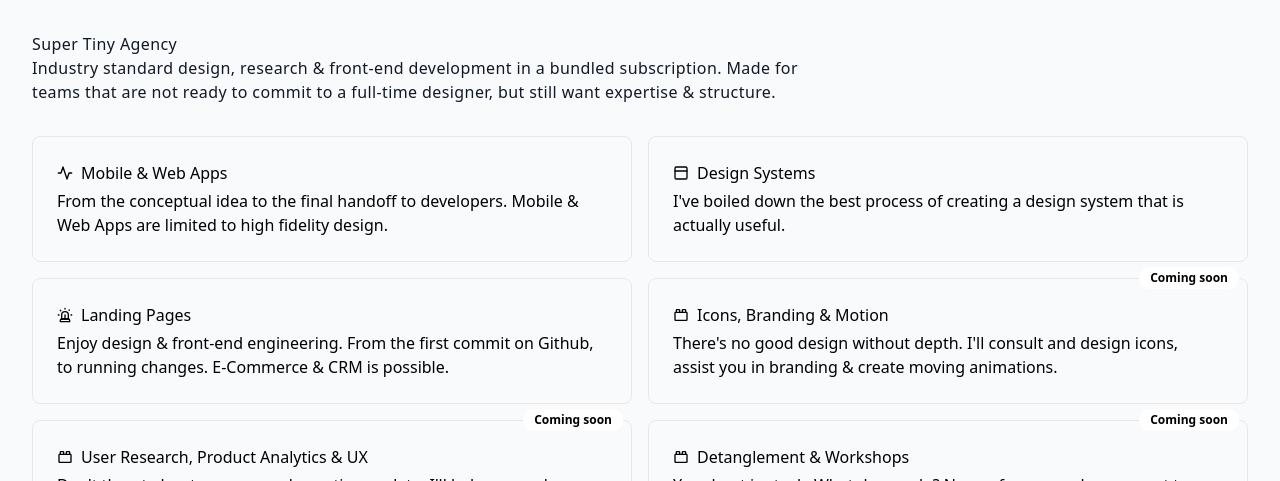
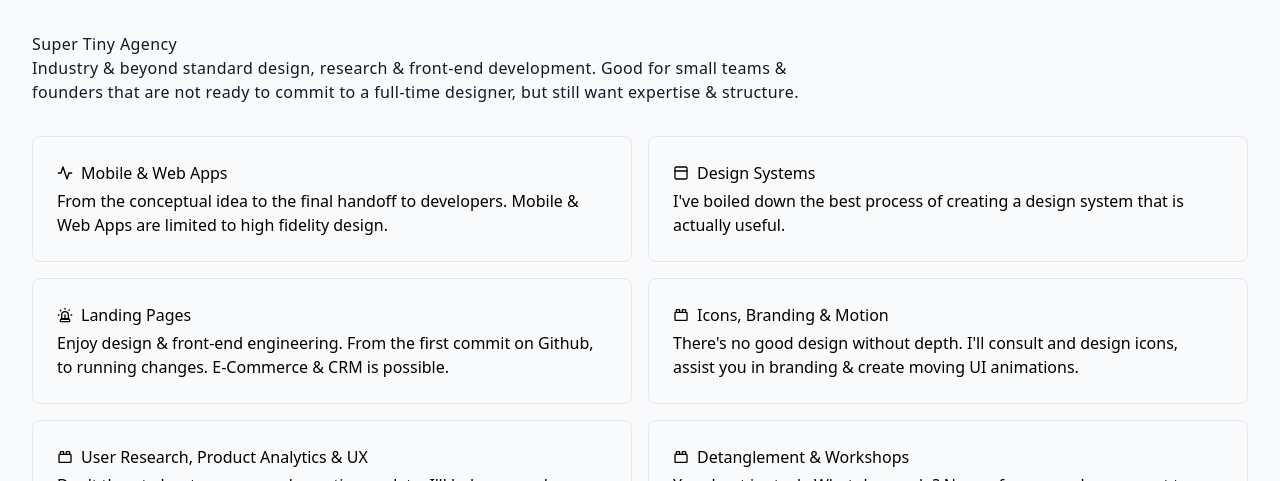
Before and after one commit to malthart/supertinyspace, a Next.js app: page /agency in a window 1280 px wide. Shown: the top 481 px of the page. Built offline with nearby package versions, Linux system fonts and the light colour scheme.

Commit message:
Update agency.tsx

```diff
--- a/pages/agency.tsx
+++ b/pages/agency.tsx
@@ -15,7 +15,7 @@ export default function Agency() {
             <div className="py-8 px-8 w-full">
                 <div className="max-w-screen-md">
                     <h1 className="text-base sm-text-base tracking-wide font-normal text-gray-900 dark:text-white">Super Tiny Agency</h1>
-                    <p className="text-base sm-text-base tracking-wide font-normal text-gray-900 dark:text-white">Industry standard design, research & front-end development in a bundled subscription. Made for teams that are not ready to commit to a full-time designer, but still want expertise & structure.</p>
+                    <p className="text-base sm-text-base tracking-wide font-normal text-gray-900 dark:text-white">Industry & beyond standard design, research & front-end development. Good for small teams & founders that are not ready to commit to a full-time designer, but still want expertise & structure.</p>
                 </div>
             </div>
 
@@ -49,15 +49,15 @@ export default function Agency() {
                 </div>
 
                 <div className="border-border w-full rounded-lg border px-3 py-4 backdrop-blur-[2px] md:p-6 relative">
-                    <div className="inline-flex items-center border rounded-full px-2.5 py-0.5 text-xs font-semibold transition-colors focus:outline-none focus:ring-2 focus:ring-ring focus:ring-offset-2 hover:bg-secondary/80 border-transparent bg-white text-muted-foreground absolute -top-3 right-2">Coming soon</div>
+                    {/* <div className="inline-flex items-center border rounded-full px-2.5 py-0.5 text-xs font-semibold transition-colors focus:outline-none focus:ring-2 focus:ring-ring focus:ring-offset-2 hover:bg-secondary/80 border-transparent bg-white text-muted-foreground absolute -top-3 right-2">Coming soon</div> */}
                     <h3 className="font-cal mb-1 flex items-center text-base"><svg xmlns="http://www.w3.org/2000/svg" width="24" height="24" viewBox="0 0 24 24" fill="none" stroke="currentColor" stroke-width="2" stroke-linecap="round" stroke-linejoin="round" className="mr-2 h-4 w-4"><rect width="18" height="12" x="3" y="8" rx="1"></rect>
                         <path d="M10 8V5c0-.6-.4-1-1-1H6a1 1 0 0 0-1 1v3"></path>
                         <path d="M19 8V5c0-.6-.4-1-1-1h-3a1 1 0 0 0-1 1v3"></path></svg>Icons, Branding & Motion</h3>
-                    <p className="text-muted-foreground">There&apos;s no good design without depth. I&apos;ll consult and design icons, assist you in branding & create moving animations.</p>
+                    <p className="text-muted-foreground">There&apos;s no good design without depth. I&apos;ll consult and design icons, assist you in branding & create moving UI animations.</p>
                 </div>
 
                 <div className="border-border w-full rounded-lg border px-3 py-4 backdrop-blur-[2px] md:p-6 relative">
-                    <div className="inline-flex items-center border rounded-full px-2.5 py-0.5 text-xs font-semibold transition-colors focus:outline-none focus:ring-2 focus:ring-ring focus:ring-offset-2 hover:bg-secondary/80 border-transparent bg-white text-muted-foreground absolute -top-3 right-2">Coming soon</div>
+                    {/* <div className="inline-flex items-center border rounded-full px-2.5 py-0.5 text-xs font-semibold transition-colors focus:outline-none focus:ring-2 focus:ring-ring focus:ring-offset-2 hover:bg-secondary/80 border-transparent bg-white text-muted-foreground absolute -top-3 right-2">Coming soon</div> */}
                     <h3 className="font-cal mb-1 flex items-center text-base"><svg xmlns="http://www.w3.org/2000/svg" width="24" height="24" viewBox="0 0 24 24" fill="none" stroke="currentColor" stroke-width="2" stroke-linecap="round" stroke-linejoin="round" className="mr-2 h-4 w-4"><rect width="18" height="12" x="3" y="8" rx="1"></rect>
                         <path d="M10 8V5c0-.6-.4-1-1-1H6a1 1 0 0 0-1 1v3"></path>
                         <path d="M19 8V5c0-.6-.4-1-1-1h-3a1 1 0 0 0-1 1v3"></path></svg>User Research, Product Analytics & UX</h3>
@@ -65,7 +65,7 @@ export default function Agency() {
                 </div>
 
                 <div className="border-border w-full rounded-lg border px-3 py-4 backdrop-blur-[2px] md:p-6 relative">
-                    <div className="inline-flex items-center border rounded-full px-2.5 py-0.5 text-xs font-semibold transition-colors focus:outline-none focus:ring-2 focus:ring-ring focus:ring-offset-2 hover:bg-secondary/80 border-transparent bg-white text-muted-foreground absolute -top-3 right-2">Coming soon</div>
+                    {/* <div className="inline-flex items-center border rounded-full px-2.5 py-0.5 text-xs font-semibold transition-colors focus:outline-none focus:ring-2 focus:ring-ring focus:ring-offset-2 hover:bg-secondary/80 border-transparent bg-white text-muted-foreground absolute -top-3 right-2">Coming soon</div> */}
                     <h3 className="font-cal mb-1 flex items-center text-base"><svg xmlns="http://www.w3.org/2000/svg" width="24" height="24" viewBox="0 0 24 24" fill="none" stroke="currentColor" stroke-width="2" stroke-linecap="round" stroke-linejoin="round" className="mr-2 h-4 w-4"><rect width="18" height="12" x="3" y="8" rx="1"></rect>
                         <path d="M10 8V5c0-.6-.4-1-1-1H6a1 1 0 0 0-1 1v3"></path>
                         <path d="M19 8V5c0-.6-.4-1-1-1h-3a1 1 0 0 0-1 1v3"></path></svg>Detanglement & Workshops</h3>
```
